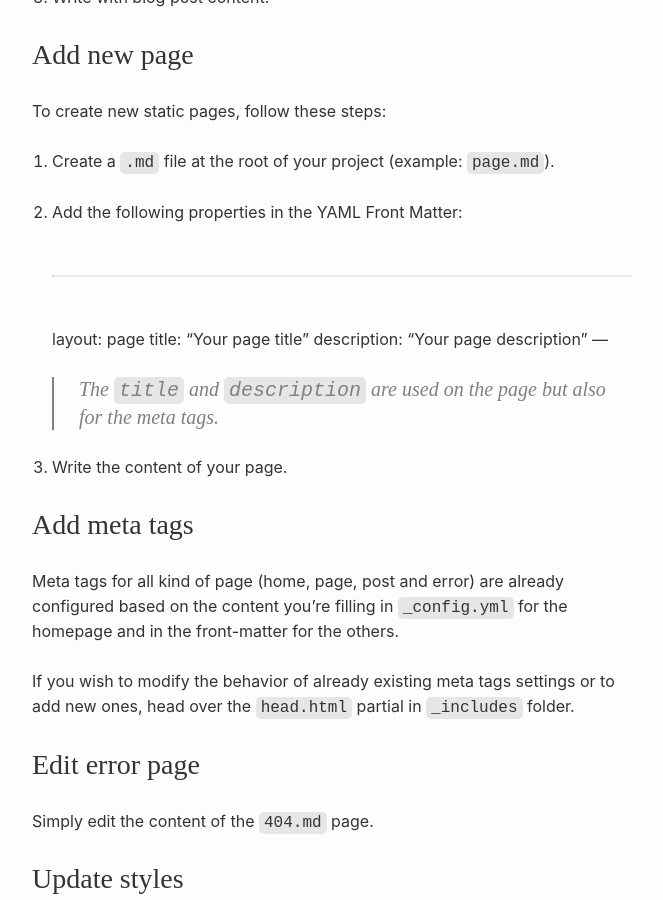
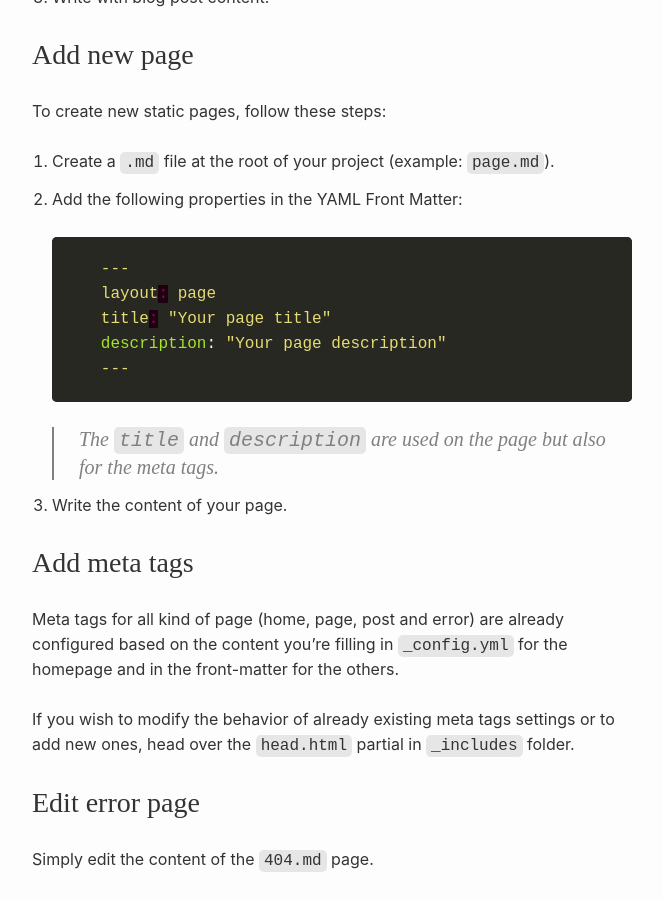
Before and after one commit to bellangerq/neige-theme, a Jekyll site: the page built from _posts/2018-06-21-how-to.markdown, in a window 1280 px wide and 900 px high, scrolled down 956 px. Shown: the whole window, without its empty margins (308-971 px from the left). Built offline with Jekyll 4.4.1, drawn with Linux system fonts in a browser that asks for light colours; our own code applies the rules of GitHub Pages for plain Markdown files.

Commit message:
Updated How To

````diff
--- a/_posts/2018-06-21-how-to.markdown
+++ b/_posts/2018-06-21-how-to.markdown
@@ -36,12 +36,13 @@ To create new static pages, follow these steps:
 1. Create a `.md` file at the root of your project (example: `page.md`).
 
 2. Add the following properties in the YAML Front Matter:
-
+      ```yml
       ---
       layout: page
       title: "Your page title"
       description: "Your page description"
       ---
+      ```
 
    > The `title` and `description` are used on the page but also for the meta tags.
 
````
